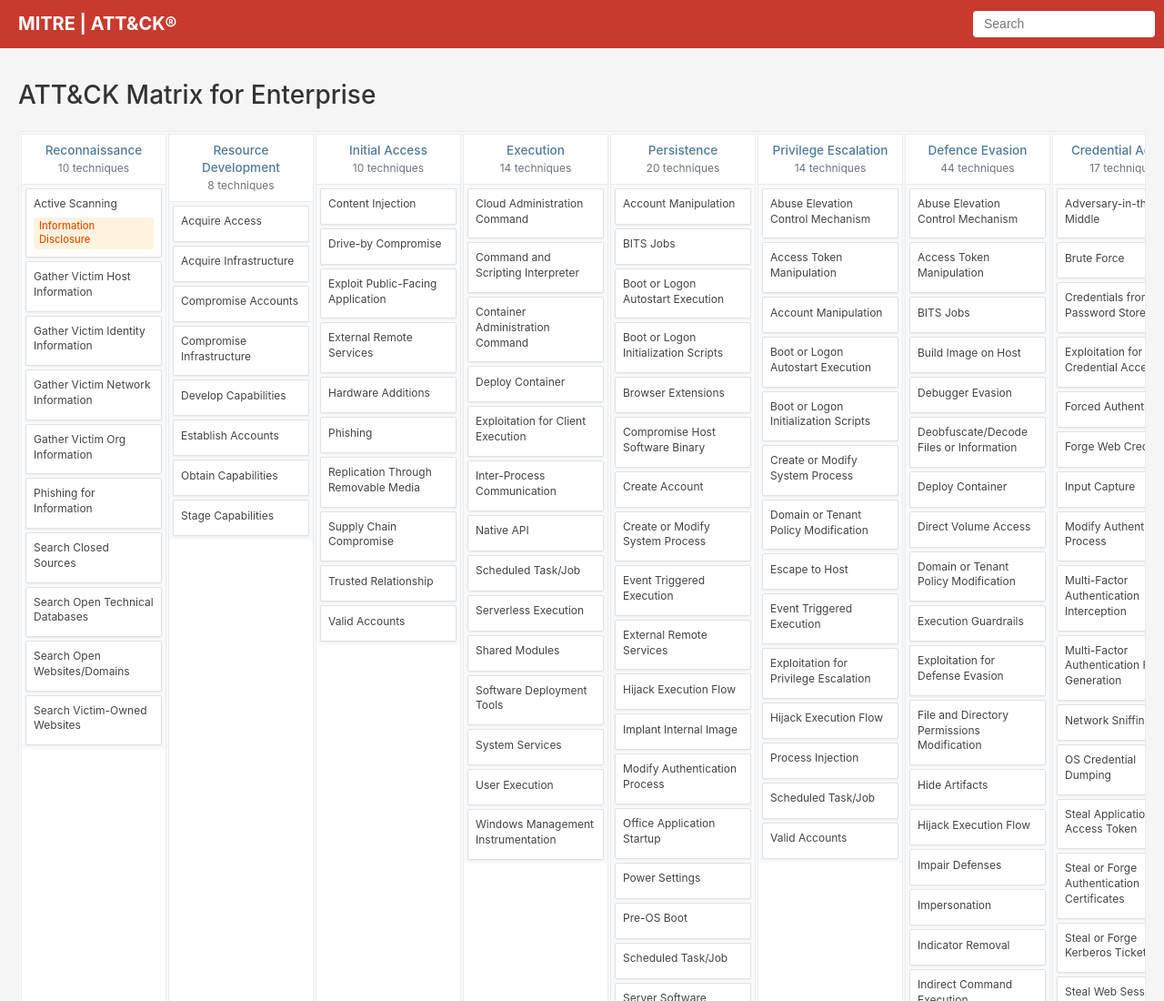
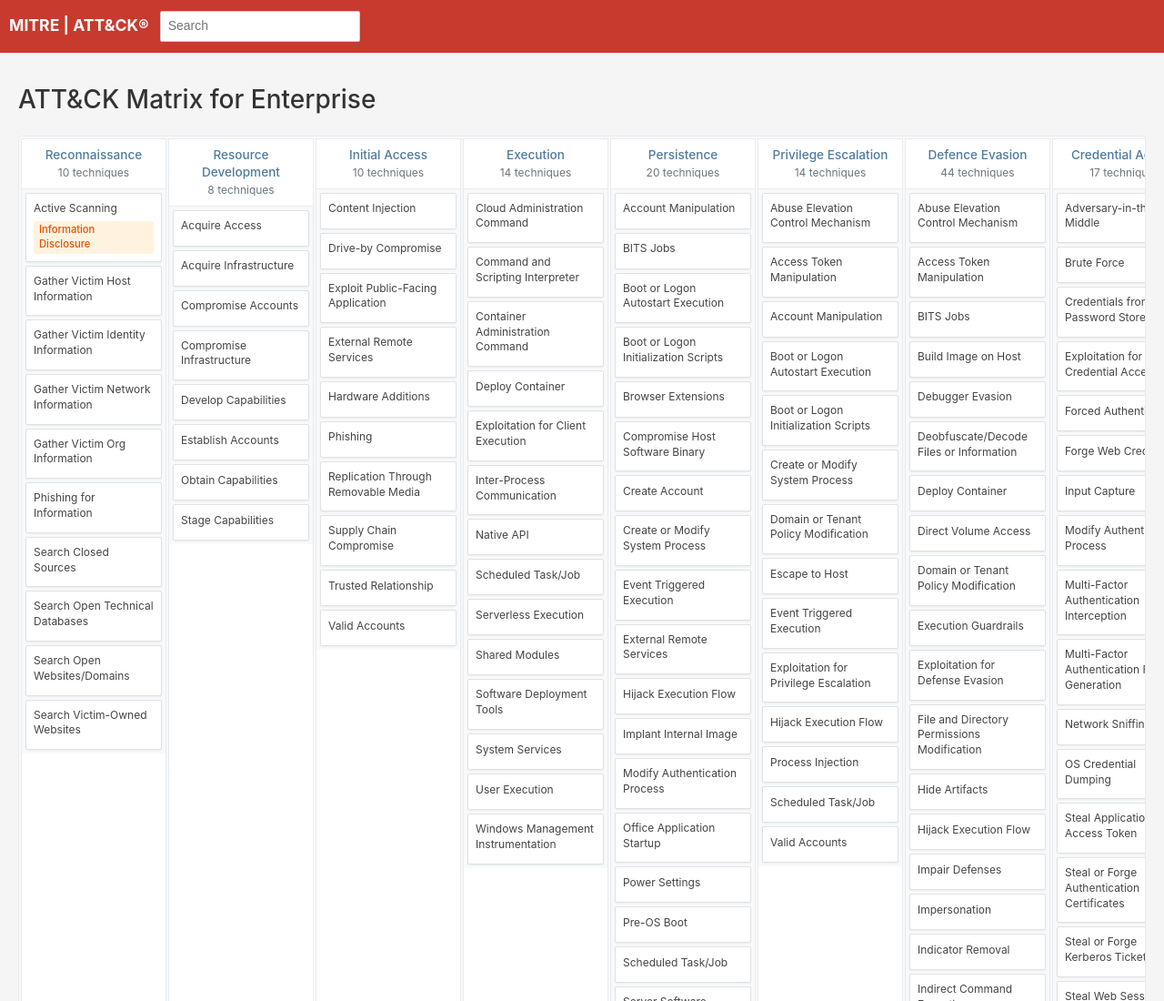
Before and after one commit to yekrangian/mitre-attack, a plain HTML site: page index.html in a window 1280 px wide. Shown: the top 1100 px of the page at 91% size. Drawn offline with Linux system fonts and the light colour scheme.

Commit message:
search box

```diff
--- a/index.html
+++ b/index.html
@@ -10,14 +10,7 @@
     <header>
         <div class="header-content">
             <div class="logo">
-                <a href="#">MITRE | ATT&CK®</a>
-            </div>
-            <nav>
-                <ul>
-                </ul>
-            </nav>
-            <div class="search">
-                <input type="text" placeholder="Search">
+                MITRE | ATT&CK® <input type="text" placeholder="Search">
             </div>
         </div>
     </header>
--- a/styles.css
+++ b/styles.css
@@ -22,26 +22,33 @@
 /* Header Styles */
 header {
     background-color: var(--primary-color);
-    padding: 0.75rem 0;
+    padding: 0.75rem 10px;
 }
 
 .header-content {
     width: 100%;
-    padding: 0 10px;
-    display: flex;
-    align-items: center;
-    justify-content: space-between;
 }
 
 .logo {
-    margin-left: 10px;
+    color: white;
+    font-weight: bold;
+    font-size: 1.1rem;
 }
 
-.logo a {
-    color: white;
-    text-decoration: none;
-    font-weight: bold;
-    font-size: 1.25rem;
+.logo input {
+    padding: 6px 8px;
+    border: 1px solid #ccc;
+    border-radius: 2px;
+    font-size: 0.875rem;
+    width: 220px;
+    margin-left: 8px;
+    vertical-align: middle;
+    line-height: 1.4;
+}
+
+/* Remove unused styles */
+.search, .search-logo-group {
+    display: none;
 }
 
 nav ul {
@@ -65,14 +72,6 @@
     font-size: 0.7em;
     margin-left: 0.3em;
     display: inline-block;
-}
-
-.search input {
-    padding: 0.4rem 0.75rem;
-    border: none;
-    border-radius: 4px;
-    font-size: 0.875rem;
-    width: 200px;
 }
 
 /* Banner Styles */
```
